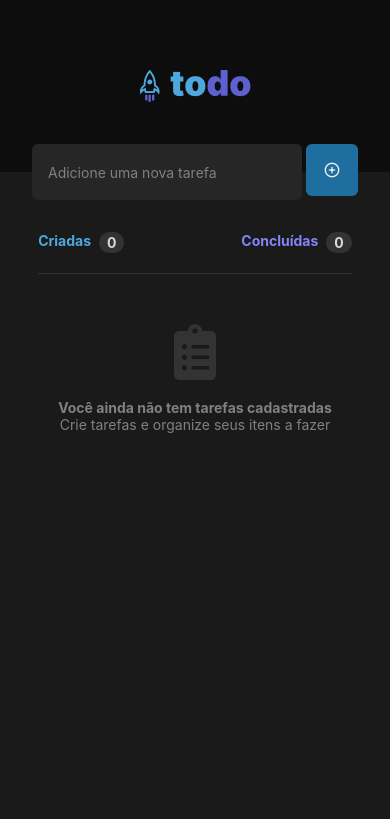
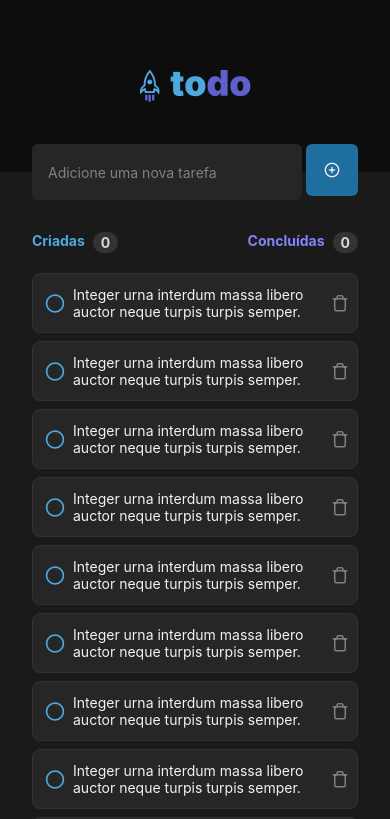
Before and after one commit to pvillor/todolist-mobile, a React Native app: screen / in a window 390 px wide. Shown: the top 819 px of the page. Built offline with nearby package versions, Linux system fonts and the light colour scheme.

Commit message:
feat: task component

```diff
--- /dev/null
+++ b/src/components/task/index.tsx
@@ -0,0 +1,21 @@
+import { Text, TouchableOpacity, View } from "react-native";
+import { Feather } from "@expo/vector-icons"
+import { styles } from "./styles";
+
+export function Task() {
+  return (
+    <View style={styles.container}>
+      <TouchableOpacity>
+        <Feather name="circle" size={20} color="#4EA8DE" />
+      </TouchableOpacity>
+
+      <Text style={styles.taskName}>
+        Integer urna interdum massa libero auctor neque turpis turpis semper.
+      </Text>
+
+      <TouchableOpacity>
+        <Feather name="trash" size={18} color="#808080" />
+      </TouchableOpacity>
+    </View>
+  )
+}
--- /dev/null
+++ b/src/components/task/styles.ts
@@ -0,0 +1,25 @@
+import { StyleSheet } from "react-native";
+
+export const styles = StyleSheet.create({
+  container: {
+    width: '100%',
+    padding: 12,
+    paddingRight: 8,
+    backgroundColor: '#262626',
+    borderWidth: 1,
+    borderColor: '#333333',
+    borderRadius: 8,
+    flexDirection: 'row',
+    alignItems: 'center',
+    justifyContent: 'center',
+    gap: 8,
+    marginBottom: 8
+  },
+
+  taskName: {
+    color: '#F2F2F2',
+    fontWeight: '400',
+    fontSize: 14,
+    flex: 1
+  }
+})
--- a/src/screens/home/index.tsx
+++ b/src/screens/home/index.tsx
@@ -1,6 +1,7 @@
 import { FlatList, Image, Text, TextInput, TouchableOpacity, View } from "react-native";
 import { styles } from "./styles";
 import { Feather, FontAwesome5 } from "@expo/vector-icons"
+import { Task } from "../../components/task";
 
 export function Home() {
   return (
@@ -16,7 +17,7 @@ export function Home() {
           </TouchableOpacity>
         </View>
 
-        <View style={styles.tasksList}>
+        <View style={styles.tasksContainer}>
           <View style={styles.tasksSummary}>
             <View style={styles.tasksSummaryDetails}>
               <Text style={styles.createdTasksSummaryText}>Criadas</Text>
@@ -29,10 +30,12 @@ export function Home() {
             </View>
           </View>
 
-          <View>
           <FlatList
-              data={[]}
-              renderItem={() => <Text>Task</Text>}
+            data={Array.from({ length: 12 })}
+            renderItem={() => <Task />}
+            keyExtractor={(_, index) => `${index}`}
+            showsVerticalScrollIndicator={false}
+            style={{ marginBottom: 70 }}
             ListEmptyComponent={() => (
               <View style={styles.emptyList}>
                 <FontAwesome5 name="clipboard-list" color="#333333" size={56} style={{ marginBottom: 16 }} />
@@ -44,6 +47,5 @@ export function Home() {
         </View>
       </View>
     </View>
-    </View>
   )
 }
--- a/src/screens/home/styles.ts
+++ b/src/screens/home/styles.ts
@@ -4,7 +4,7 @@ export const styles = StyleSheet.create({
   container: {
     flex: 1,
     backgroundColor: '#0D0D0D',
-    alignItems: 'center'
+    alignItems: 'center',
   },
 
   logo: {
@@ -46,7 +46,7 @@ export const styles = StyleSheet.create({
     borderRadius: 6,
   },
 
-  tasksList: {
+  tasksContainer: {
     gap: 20
   },
 
```
Lines whose indentation alone changed are shown as unchanged.
